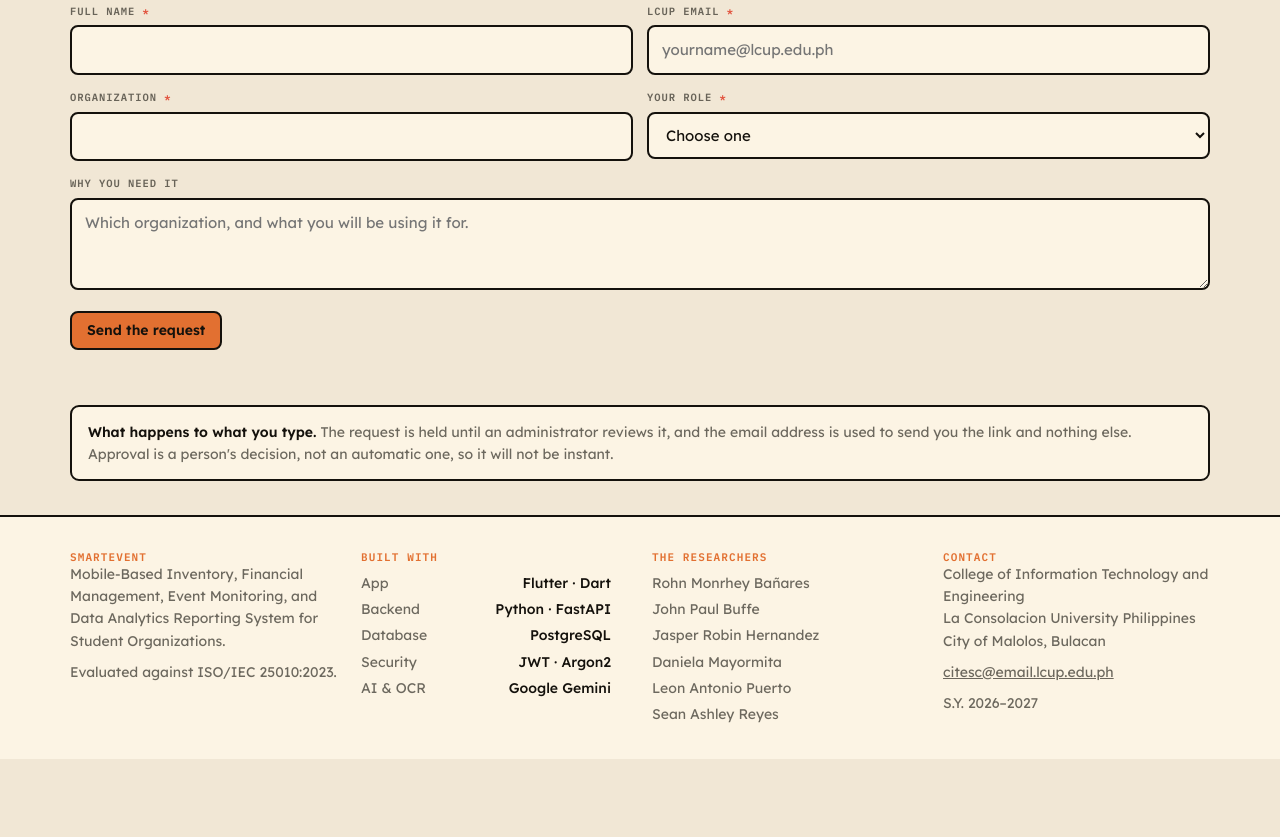
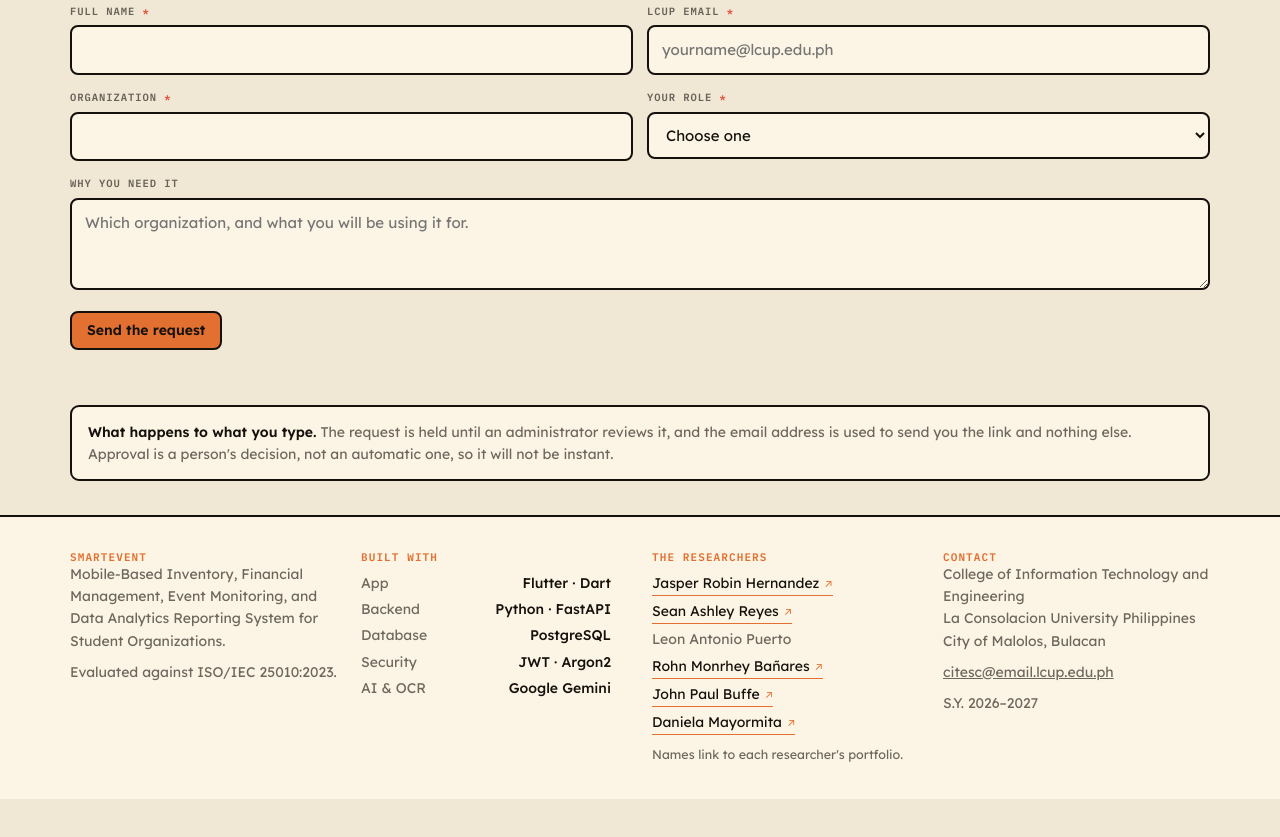
Before and after one commit to sioneldaezima/smartevent-website, a plain HTML site: page index.html in a window 1280 px wide. Shown: the part 2518-3355 px from the top of the page. Drawn offline with Linux system fonts and the light colour scheme.

Commit message:
The researchers' names link to their portfolios
Jasper first, Sean second, Antonio third as asked; the rest
alphabetical by surname, which is at least a reason rather than an
accident.

Antonio's is not up yet, so his name is plain text. Not a dead link
and not a "coming soon" — a name that goes nowhere should simply not
look like a link.

Every link opens in a new tab with rel="noopener noreferrer", and
each URL was checked to answer before being published: a broken link
on a public page is worse than no link.

Co-Authored-By: Claude Opus 5 <noreply@anthropic.com>

```diff
--- a/index.html
+++ b/index.html
@@ -303,6 +303,20 @@ footer h3 { font-family: var(--mono); font-size: 11px; letter-spacing: 0.1em; te
 footer p, footer li { font-size: 14px; color: var(--muted); }
 footer ul { list-style: none; padding: 0; margin: 9px 0 0; display: grid; gap: 4px; }
 .kv { display: flex; justify-content: space-between; gap: 12px; max-width: 250px; }
+/* A name that goes somewhere should look like it does, and the one
+   that does not should not look broken — it is simply not a link. */
+.people a {
+  display: inline-flex;
+  align-items: baseline;
+  gap: 5px;
+  color: var(--fg);
+  text-decoration: none;
+  border-bottom: 1.5px solid var(--orange);
+  padding-bottom: 1px;
+}
+.people a:hover { color: var(--orange); }
+.people a:focus-visible { outline: 3px solid var(--blue); outline-offset: 3px; }
+.people a span { font-size: 11px; color: var(--orange); }
 .kv b { font-weight: 500; color: var(--fg); }
 
 /* ── phone ───────────────────────────────────────────────────── */
@@ -612,14 +626,15 @@ footer ul { list-style: none; padding: 0; margin: 9px 0 0; display: grid; gap: 4
     </div>
     <div>
       <h3>The researchers</h3>
-      <ul>
-        <li>Rohn Monrhey Bañares</li>
-        <li>John Paul Buffe</li>
-        <li>Jasper Robin Hernandez</li>
-        <li>Daniela Mayormita</li>
+      <ul class="people">
+        <li><a href="https://www.jasperhernandez.site/" target="_blank" rel="noopener noreferrer">Jasper Robin Hernandez<span aria-hidden="true">&#8599;</span></a></li>
+        <li><a href="https://seanashleyreyes.com/" target="_blank" rel="noopener noreferrer">Sean Ashley Reyes<span aria-hidden="true">&#8599;</span></a></li>
         <li>Leon Antonio Puerto</li>
-        <li>Sean Ashley Reyes</li>
+        <li><a href="https://perstportfolio.vercel.app/" target="_blank" rel="noopener noreferrer">Rohn Monrhey Ba&ntilde;ares<span aria-hidden="true">&#8599;</span></a></li>
+        <li><a href="https://self-portfolio-ashi.vercel.app/" target="_blank" rel="noopener noreferrer">John Paul Buffe<span aria-hidden="true">&#8599;</span></a></li>
+        <li><a href="https://mayormita.vercel.app/" target="_blank" rel="noopener noreferrer">Daniela Mayormita<span aria-hidden="true">&#8599;</span></a></li>
       </ul>
+      <p style="font-size:12.5px;margin-top:10px">Names link to each researcher's portfolio.</p>
     </div>
     <div>
       <h3>Contact</h3>
```
